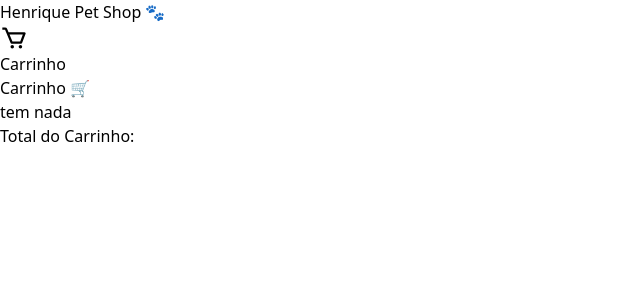
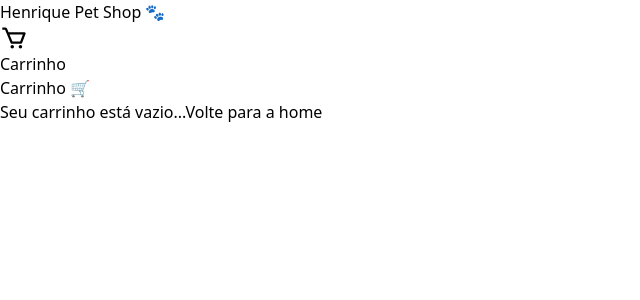
Before and after one commit to henriquedevop/henriquePetShop, a React (Vite) app: page /cart in a window 1280 px wide. Shown: the top 300 px of the page, without its empty margins (0-640 px from the left). Built offline with nearby package versions, Linux system fonts and the light colour scheme.

Commit message:
feat: add conditional on total cart

```diff
--- a/src/pages/cart/index.tsx
+++ b/src/pages/cart/index.tsx
@@ -1,5 +1,6 @@
 import { useContext } from "react";
 import { CartContext } from "../../contexts/CartContext";
+import { Link } from "react-router";
 export function Cart() {
 
   const {cart, addItemCart, removeItemCart, total} = useContext(CartContext)
@@ -49,17 +50,22 @@ export function Cart() {
               </div>
               ))
             ) : (
-              <span>tem nada</span>
+              <div className="flex flex-col justify-center items-center">
+                <span>Seu carrinho está vazio...</span>
+                <Link className="bg-zinc-500 text-white p-2 rounded" to="/">Volte para a home</Link>
+              </div>
             )}
           </div>
 
 
-          <div className="mt-8 p-4 bg-white shadow-md rounded-lg">
+          {total && (
+            <div className="mt-8 p-4 bg-white shadow-md rounded-lg">
             <div className="flex justify-between items-center text-lg font-semibold text-gray-800">
               <span>Total do Carrinho:</span>
               <span>{total}</span>
             </div>
           </div>
+          )}
         </div>
       </div>
     );
```
